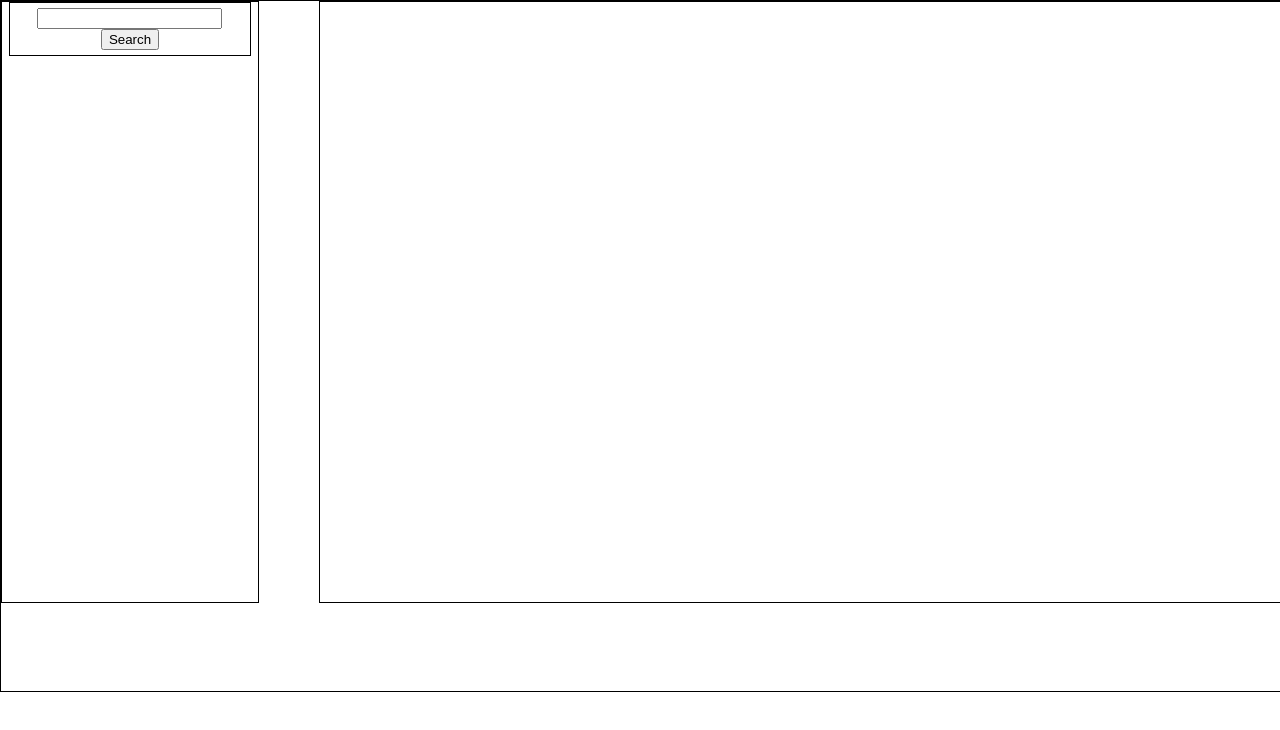
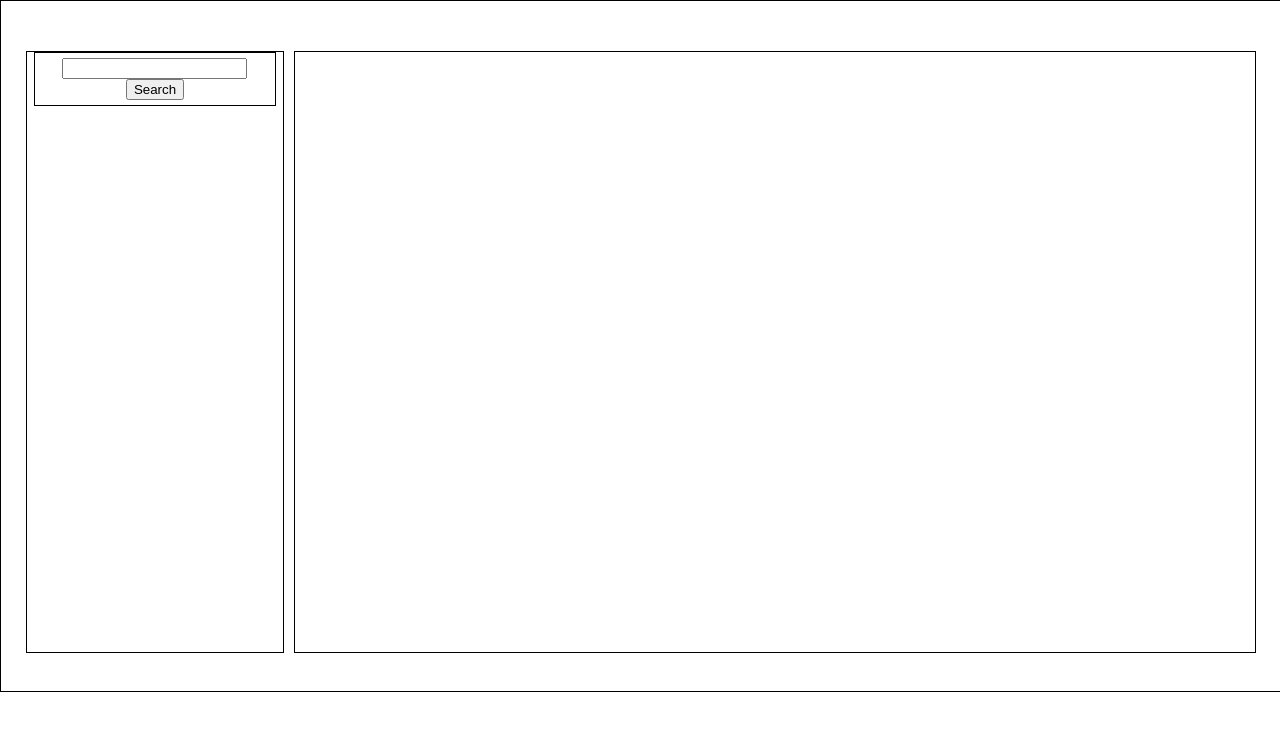
Before and after one commit to julie1013/simpsons-and-chill-react, a React (Create React App) app: page / in a window 1280 px wide. Shown: the top 730 px of the page. Built offline with nearby package versions, Linux system fonts and the light colour scheme.

Commit message:
Formatted elements in SideBar. Adjusted components layout also.

```diff
--- a/src/Components/SimpsonsAndChill/Sidebar/SearchResult/SearchResult.css
+++ b/src/Components/SimpsonsAndChill/Sidebar/SearchResult/SearchResult.css
@@ -7,3 +7,10 @@
 .add-to-watchlist-btn {
   border: 1px solid black;
 }
+
+.season,
+.airdate,
+.synopsis-tag,
+.synopsis-summary {
+  text-align: left;
+}
--- a/src/Components/SimpsonsAndChill/Sidebar/SearchResult/SearchResult.js
+++ b/src/Components/SimpsonsAndChill/Sidebar/SearchResult/SearchResult.js
@@ -5,10 +5,11 @@ export default class SearchResult extends Component {
   render(){
     return (
       <div className="search-result">
-        {this.props.title}
-        {this.props.season}
-        {this.props.airdate}
-        {this.props.description}
+        <h4 className="title">{this.props.title}</h4>
+        <h5 className="season">Season: {this.props.season}</h5>
+        <h5 className="airdate">Airdate: {this.props.airdate}</h5>
+        <h5 className="synopsis-tag">Synopsis:</h5><p className="synopsis-summary">
+        {this.props.description}</p>
         <div className="add-to-watchlist-btn" onClick={()=>{
           this.props.addToWatchListFunc(this.props.id)
         }}>
--- a/src/Components/SimpsonsAndChill/Sidebar/Sidebar.css
+++ b/src/Components/SimpsonsAndChill/Sidebar/Sidebar.css
@@ -2,5 +2,8 @@
   border: 1px solid black;
   float: left;
   height: 600px;
+  margin-left: 25px;
+  margin-top: 50px;
+  overflow: scroll;
   width: 20%;
 }
--- a/src/Components/SimpsonsAndChill/Watchlist/Watchlist.css
+++ b/src/Components/SimpsonsAndChill/Watchlist/Watchlist.css
@@ -2,5 +2,7 @@
   border: 1px solid black;
   float: right;
   height: 600px;
+  margin-right: 25px;
+  margin-top: 50px;
   width: 75%;
 }
```
